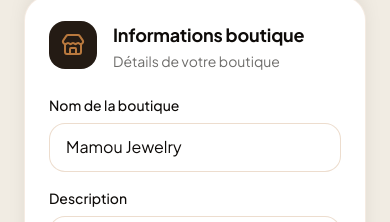
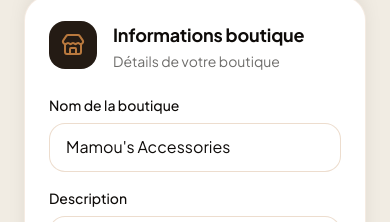
Before and after one commit to ash7dev/mamouAccessories, a Next.js app: page /admin/settings in a window 390 px wide. Shown: the part 1709-1931 px from the top of the page. Built offline with nearby package versions, Linux system fonts and the light colour scheme; no server answers.

Commit message:
fix: update WhatsApp phone number in MaisonMamouExperience component to official CEO number (+221 77 490 79 55)

```diff
--- a/app/admin/settings/page.tsx
+++ b/app/admin/settings/page.tsx
@@ -110,8 +110,8 @@ export default function SettingsPage() {
     delivery_fee_zone4: "3500",
     delivery_fee_zone5: "3500",
     delivery_days: "1",
-    whatsapp_number: "+221770000000",
-    store_name: "Mamou Jewelry",
+    whatsapp_number: "+221774907955",
+    store_name: "Mamou's Accessories",
     store_description: "Bijouterie fine & pièces d'exception au Sénégal",
     notifications_orders: true,
     notifications_low_stock: true,
--- a/app/api/admin/settings/route.ts
+++ b/app/api/admin/settings/route.ts
@@ -22,8 +22,8 @@ export async function GET() {
       delivery_fee_zone3: '3500',
       delivery_fee_zone4: '3500',
       delivery_fee_zone5: '3500',
-      whatsapp_number: '+221770000000',
-      store_name: 'Mamou Jewelry',
+      whatsapp_number: '+221774907955',
+      store_name: "Mamou's Accessories",
     };
     settings?.forEach(({ key, value }) => {
       if (value) settingsObj[key] = value;
--- a/components/home/MaisonMamouExperience.tsx
+++ b/components/home/MaisonMamouExperience.tsx
@@ -48,7 +48,7 @@ export function MaisonMamouExperience() {
 
             <div className="flex flex-col sm:flex-row gap-4 shrink-0 w-full md:w-auto">
               <a
-                href="https://wa.me/221779878666?text=Bonjour%20Mamou%20Jewelry,%20je%20souhaite%20un%20conseil%20sur%20vos%20bijoux"
+                href="https://wa.me/221774907955?text=Bonjour%20Mamou%20Jewelry,%20je%20souhaite%20un%20conseil%20sur%20vos%20bijoux"
                 target="_blank"
                 rel="noopener noreferrer"
                 className="group flex items-center justify-center gap-3 rounded-full bg-gradient-to-r from-[var(--laiton)] to-[#9A622E] px-7 py-4 text-xs sm:text-sm font-bold uppercase tracking-wider text-white shadow-[0_8px_25px_rgba(185,121,62,0.35)] transition-all hover:scale-105 hover:shadow-[0_12px_35px_rgba(185,121,62,0.5)] active:scale-95"
```
